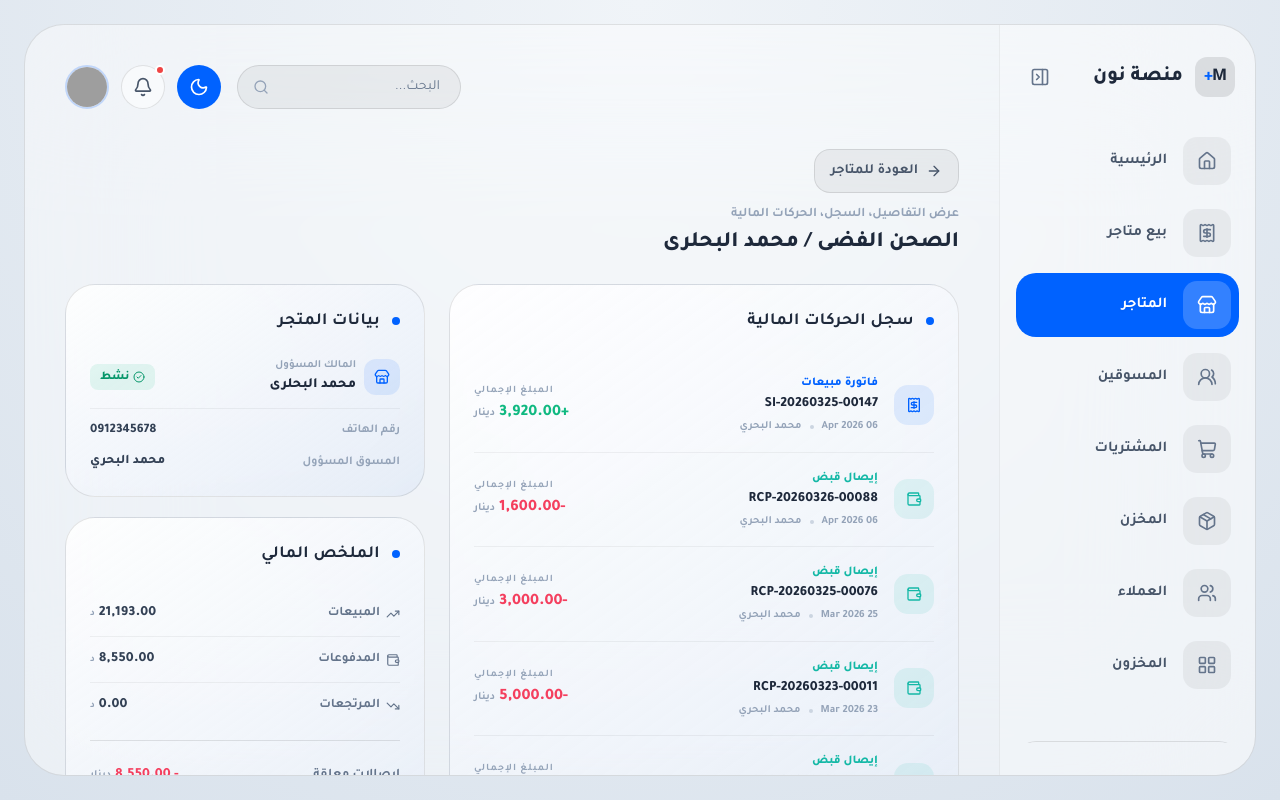
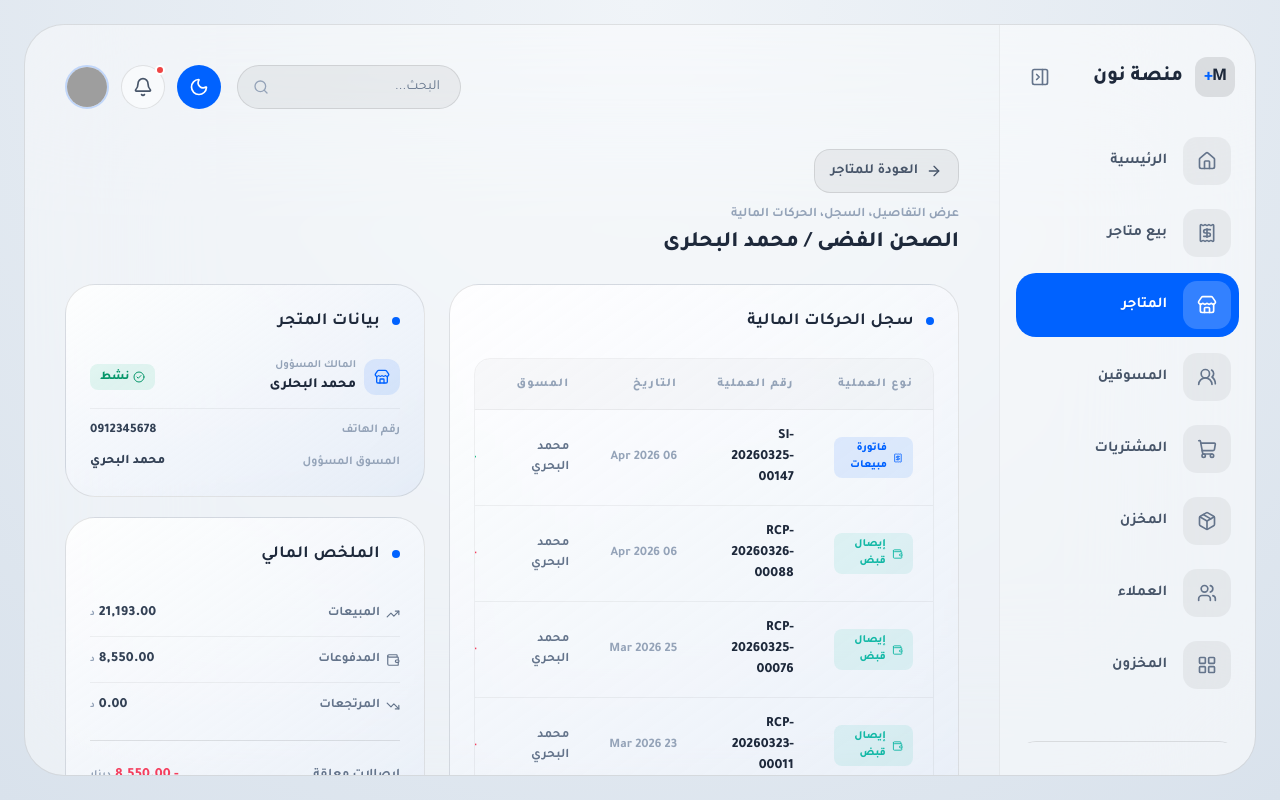
Before and after one commit to ofifice-alalem/tdm-design-for-v3, a React (Vite) app: page /stores/1 in a window 1280 px wide. Built offline with nearby package versions, Linux system fonts and the light colour scheme; grey boxes are pictures that could not be loaded.

Commit message:
commit -32

```diff
--- a/src/pages/StoreDetailPage.tsx
+++ b/src/pages/StoreDetailPage.tsx
@@ -1,5 +1,5 @@
 import { useParams, useNavigate } from 'react-router-dom';
-import { ArrowRight, Receipt, Wallet, TrendingUp, TrendingDown, Store, CheckCircle2 } from 'lucide-react';
+import { ArrowRight, Receipt, Wallet, TrendingUp, TrendingDown, Store, CheckCircle2, ChevronLeft } from 'lucide-react';
 import { SpatialCard } from '../compenntes/ui/SpatialComponents';
 
 function fmt(n: number) {
@@ -166,36 +166,79 @@ export default function StoreDetailPage() {
         {/* Main — transactions */}
         <div className="flex-1 min-w-0 lg:order-1">
           <SpatialCard title="سجل الحركات المالية">
-            <div className="flex flex-col gap-0">
+            {/* Mobile */}
+            <div className="flex flex-col gap-2 lg:hidden -mx-2">
               {store.transactions.map((tx, i) => {
                 const cfg = TX_CONFIG[tx.type];
                 const isPositive = tx.amount > 0;
                 return (
-                  <div key={i} className={`flex items-center gap-4 py-4 ${i < store.transactions.length - 1 ? 'border-b border-black/5 dark:border-white/[0.05]' : ''}`}>
-                    <div className={`w-10 h-10 rounded-[14px] flex items-center justify-center shrink-0 ${cfg.bg} ${cfg.text}`}>
+                  <div key={i} className="spatial-card p-3 flex items-center gap-3">
+                    <div className={`w-9 h-9 rounded-[12px] flex items-center justify-center shrink-0 ${cfg.bg} ${cfg.text}`}>
                       {cfg.icon}
                     </div>
-                    <div className="flex flex-col gap-0.5 flex-1 min-w-0">
-                      <span className={`text-[12px] font-black ${cfg.text}`}>{tx.type}</span>
-                      <span className="text-[14px] font-black text-slate-800 dark:text-white">{tx.id}</span>
-                      <div className="flex items-center gap-2 mt-0.5">
+                    <div className="flex flex-col gap-1 flex-1 min-w-0">
+                      <div className="flex items-center justify-between gap-2">
+                        <span className={`text-[11px] font-black px-2 py-0.5 rounded-[6px] ${cfg.bg} ${cfg.text}`}>{tx.type}</span>
+                        <span className="text-[12px] font-black text-slate-800 dark:text-white truncate">{tx.id}</span>
+                      </div>
+                      <div className="flex items-center justify-between gap-2">
                         <span className="text-[11px] font-bold text-slate-400 dark:text-white/40">{tx.date}</span>
-                        <span className="w-1 h-1 rounded-full bg-slate-300 dark:bg-white/20" />
+                        <span className={`text-[14px] font-black ${isPositive ? 'text-emerald-500' : 'text-rose-500'}`}>
+                          {isPositive ? '+' : '-'}{fmt(tx.amount)} <span className="text-[10px] font-bold text-slate-400 dark:text-white/40">د</span>
+                        </span>
+                      </div>
+                      <div className="flex items-center justify-between gap-2">
                         <span className="text-[11px] font-bold text-slate-400 dark:text-white/40">{tx.marketer}</span>
-                      </div>
-                    </div>
-                    <div className="flex flex-col items-end gap-0.5 shrink-0">
-                      <span className="text-[10px] font-bold text-slate-400 dark:text-white/40 uppercase tracking-widest">المبلغ الإجمالي</span>
-                      <div className="flex items-baseline gap-1">
-                        <span className={`text-[16px] font-black ${isPositive ? 'text-emerald-500' : 'text-rose-500'}`}>
-                          {isPositive ? '+' : '-'}{fmt(tx.amount)}
-                        </span>
-                        <span className="text-[11px] font-bold text-slate-400 dark:text-white/40">دينار</span>
+                        <button className={`w-5 h-5 rounded-full flex items-center justify-center ${cfg.bg} ${cfg.text}`}>
+                          <ChevronLeft className="w-3 h-3" />
+                        </button>
                       </div>
                     </div>
                   </div>
                 );
               })}
+            </div>
+
+            {/* Desktop table */}
+            <div className="hidden lg:block overflow-hidden rounded-[16px] border border-black/5 dark:border-white/[0.08]">
+              <table className="w-full">
+                <thead>
+                  <tr className="border-b border-black/5 dark:border-white/[0.06] bg-black/[0.02] dark:bg-white/[0.02]">
+                    {['نوع العملية', 'رقم العملية', 'التاريخ', 'المسوق', 'المبلغ', ''].map((h) => (
+                      <th key={h} className="px-5 py-4 text-right text-[12px] font-black text-slate-400 dark:text-white/40 uppercase tracking-widest whitespace-nowrap">{h}</th>
+                    ))}
+                  </tr>
+                </thead>
+                <tbody>
+                  {store.transactions.map((tx, i) => {
+                    const cfg = TX_CONFIG[tx.type];
+                    const isPositive = tx.amount > 0;
+                    return (
+                      <tr key={i} className="border-b border-black/5 dark:border-white/[0.04] hover:bg-black/[0.02] dark:hover:bg-white/[0.02] transition-colors last:border-0">
+                        <td className="px-5 py-4">
+                          <span className={`text-[11px] font-black px-2.5 py-1 rounded-[8px] flex items-center gap-1.5 w-fit ${cfg.bg} ${cfg.text}`}>
+                            {cfg.icon}{tx.type}
+                          </span>
+                        </td>
+                        <td className="px-5 py-4 text-[14px] font-black text-slate-800 dark:text-white">{tx.id}</td>
+                        <td className="px-5 py-4 text-[13px] font-bold text-slate-400 dark:text-white/40 whitespace-nowrap">{tx.date}</td>
+                        <td className="px-5 py-4 text-[13px] font-bold text-slate-500 dark:text-white/50">{tx.marketer}</td>
+                        <td className="px-5 py-4">
+                          <span className={`text-[15px] font-black ${isPositive ? 'text-emerald-500' : 'text-rose-500'}`}>
+                            {isPositive ? '+' : '-'}{fmt(tx.amount)}
+                            <span className="text-[11px] font-bold text-slate-400 dark:text-white/40 mr-1">د</span>
+                          </span>
+                        </td>
+                        <td className="px-5 py-4">
+                          <button className={`w-7 h-7 rounded-full flex items-center justify-center ${cfg.bg} ${cfg.text} hover:opacity-80 transition-opacity`}>
+                            <ChevronLeft className="w-3.5 h-3.5" />
+                          </button>
+                        </td>
+                      </tr>
+                    );
+                  })}
+                </tbody>
+              </table>
             </div>
           </SpatialCard>
         </div>
```
